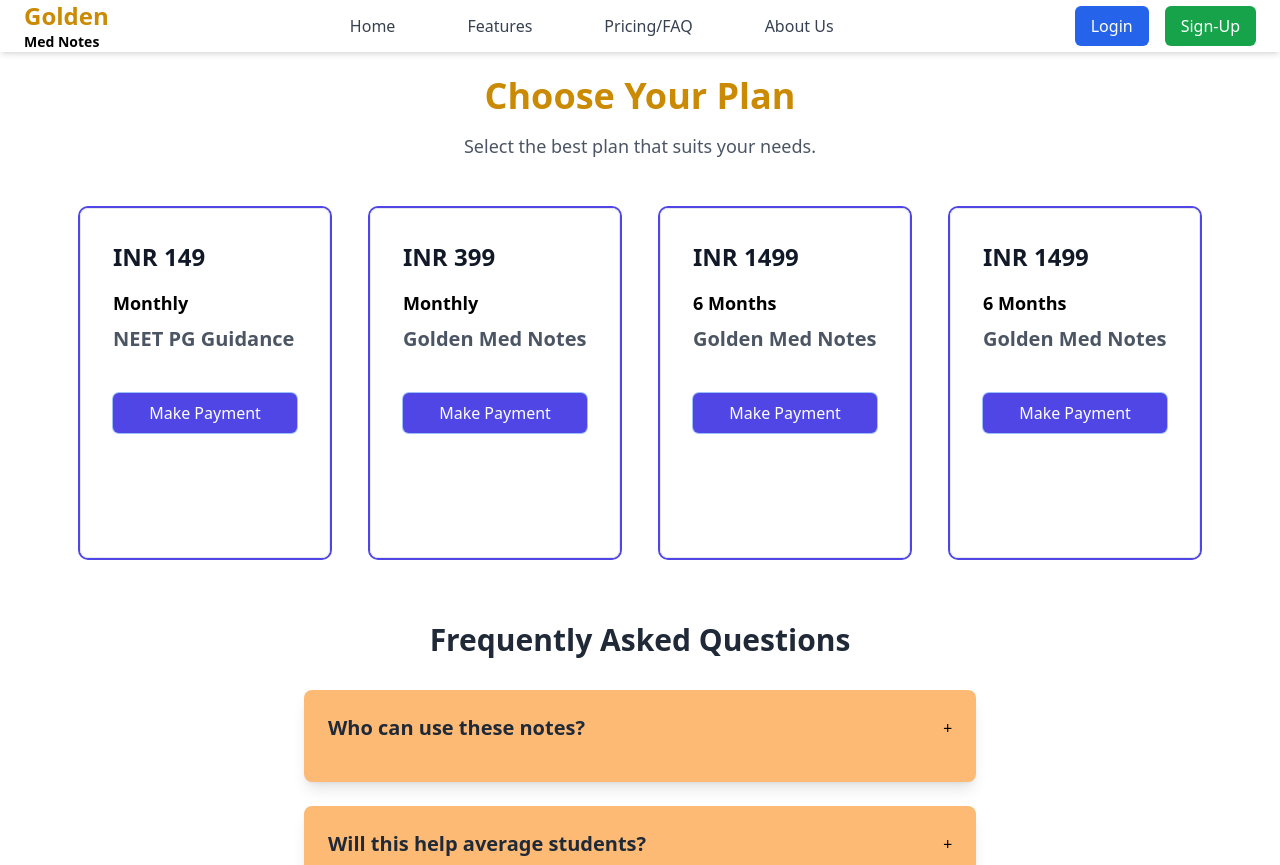
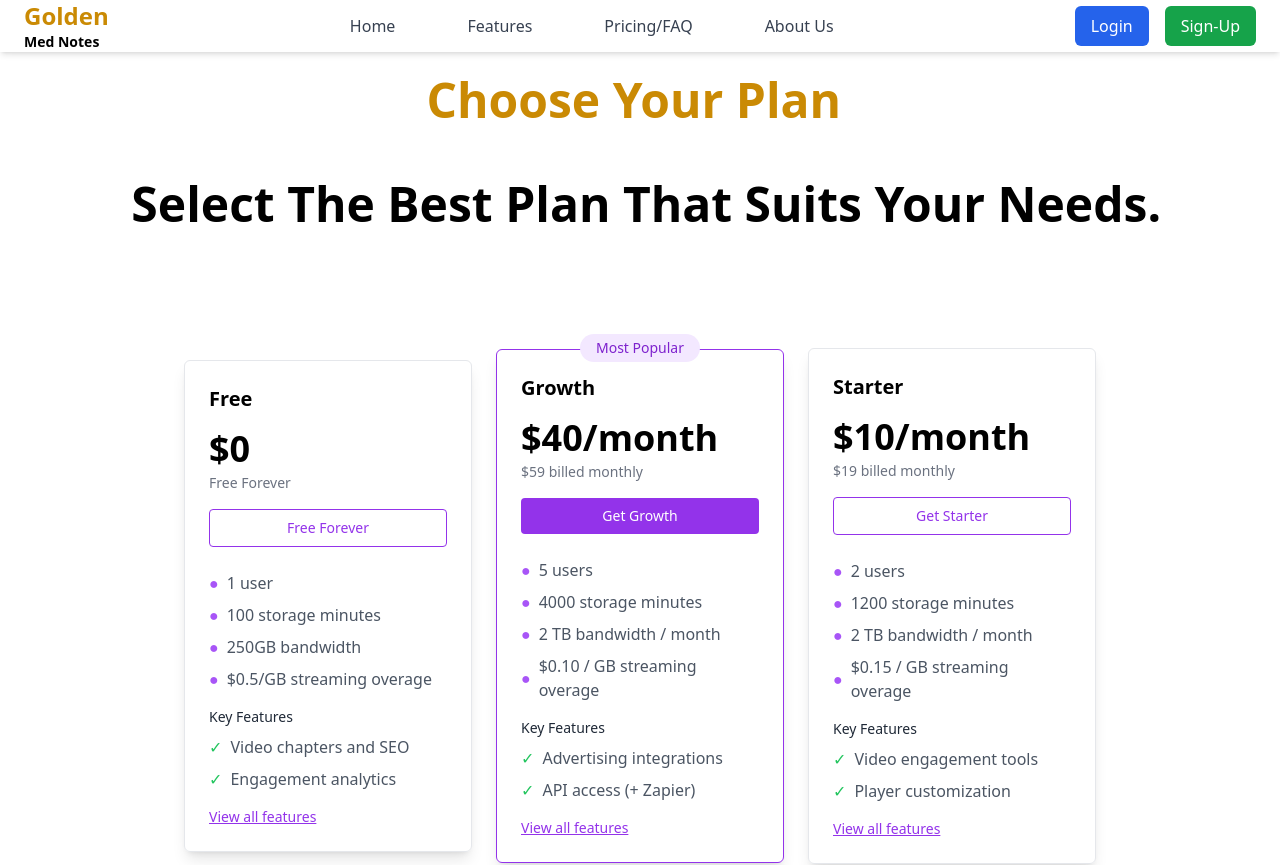
Before and after one commit to shubham15mamgain/golden_frontend, a React (Vite) app: page /pricing in a window 1280 px wide. Shown: the top 865 px of the page. Built offline with nearby package versions, Linux system fonts and the light colour scheme.

Commit message:
pricing features

```diff
--- a/package.json
+++ b/package.json
@@ -21,6 +21,8 @@
     "react": "^18.3.1",
     "react-dom": "^18.3.1",
     "react-hook-form": "^7.53.2",
+    "react-icon": "^1.0.0",
+    "react-icons": "^5.3.0",
     "react-modal": "^3.16.1",
     "react-router-dom": "^7.0.1",
     "react-slick": "^0.30.2",
--- a/src/pages/AboutUs.jsx
+++ b/src/pages/AboutUs.jsx
@@ -24,7 +24,7 @@
             as="p"
             letterAnime={true}
             text="Welcome to Golden Med Notes, your trusted partner in mastering medical concepts efficiently and effectively. We understand the challenges of navigating complex medical knowledge, and we’re here to simplify your learning journey with expertly crafted resources that save time while maximizing retention."
-            classname="text-xl w-3/5 mx-auto leading-5"
+            classname="text-xl w-3/5 mx-auto leading-8 lowercase"
             variants={{
               hidden: { filter: "blur(4px)", opacity: 0, y: 20 },
               visible: {
@@ -72,7 +72,7 @@
             direction="left"
             letterAnime={true}
             text=" To be the premier resource for medical students and professionals, fostering a community where learning meets excellence through innovative tools and techniques, including memory-boosting strategies."
-            classname="text-xl w-3/5 leading-5"
+            classname="text-xl w-3/5 leading-8 lowercase"
             variants={{
               hidden: { filter: "blur(4px)", opacity: 0, y: 20 },
               visible: {
--- a/src/pages/PricingPage.jsx
+++ b/src/pages/PricingPage.jsx
@@ -1,73 +1,163 @@
 /* eslint-disable react/prop-types */
 import { useRef, useState } from "react";
 import gsap from "gsap";
+import TextAnimation from "../components/TextAnimation";
 
 const PricingPage = () => {
-
-    const pricingPlan= [
+  const plans = [
     {
-        "planName": "NEET PG Guidance",
-        "duration": "Monthly",
-        "price": "INR 149",
-        "paymentLink": "/payment-page"
+      title: "Free",
+      price: "$0",
+      description: "Free Forever",
+      features: [
+        "1 user",
+        "100 storage minutes",
+        "250GB bandwidth",
+        "$0.5/GB streaming overage",
+      ],
+      keyFeatures: ["Video chapters and SEO", "Engagement analytics"],
+      button: "Free Forever",
+      highlight: false,
     },
     {
-        "planName": "Golden Med Notes",
-        "duration": "Monthly",
-        "price": "INR 399",
-        "paymentLink": "/golden-med-notes-payment"
+      title: "Growth",
+      price: "$40/month",
+      description: "$59 billed monthly",
+      features: [
+        "5 users",
+        "4000 storage minutes",
+        "2 TB bandwidth / month",
+        "$0.10 / GB streaming overage",
+      ],
+      keyFeatures: ["Advertising integrations", "API access (+ Zapier)"],
+      button: "Get Growth",
+      highlight: true,
     },
     {
-        "planName": "Golden Med Notes",
-        "duration": "6 Months",
-        "price": "INR 1499",
-        "paymentLink": "/golden-med-notes-payment"
+      title: "Starter",
+      price: "$10/month",
+      description: "$19 billed monthly",
+      features: [
+        "2 users",
+        "1200 storage minutes",
+        "2 TB bandwidth / month",
+        "$0.15 / GB streaming overage",
+      ],
+      keyFeatures: ["Video engagement tools", "Player customization"],
+      button: "Get Starter",
+      highlight: false,
+    },
+  ];
+
+  const faqData = [
+    {
+      question: "Who can use these notes?",
+      answer: "Ideal for all NEET PG aspirants, from beginners to advanced.",
     },
     {
-        "planName": "Golden Med Notes",
-        "duration": "6 Months",
-        "price": "INR 1499",
-        "paymentLink": "/golden-med-notes-payment"
-      }
-    ]
+      question: "Will this help average students?",
+      answer: "Yes! Designed for clarity and easy recall.",
+    },
+    {
+      question: "How to use these notes?",
+      answer: "Use for building understanding and quick revisions.",
+    },
+    {
+      question: "Why are these notes unique?",
+      answer:
+        "Save time, study less, and achieve better results with efficient, focused preparation.",
+    },
+  ];
 
   return (
     <div className="max-w-7xl mx-auto p-6">
+      {/* Header Section */}
       <header className="text-center mb-12">
-        <h1 className="text-4xl font-bold text-yellow-600">Choose Your Plan</h1>
+        <h1 className="text-4xl font-bold text-yellow-600"></h1>
+        <TextAnimation
+            text="Choose Your Plan"
+            variants={{
+              hidden: { filter: "blur(10px)", opacity: 0, y: 20 },
+              visible: {
+                filter: "blur(0px)",
+                opacity: 1,
+                y: 0,
+                transition: { ease: "linear" },
+              },
+            }}
+            classname="text-4xl sm:text-5xl font-extrabold capitalize mb-10 text-yellow-600"
+          />
         <p className="text-lg text-gray-600 mt-4">
-          Select the best plan that suits your needs.
+        <TextAnimation
+            text="  Select the best plan that suits your needs."
+            variants={{
+              hidden: { filter: "blur(10px)", opacity: 0, y: 20 },
+              visible: {
+                filter: "blur(0px)",
+                opacity: 1,
+                y: 0,
+                transition: { ease: "linear" },
+              },
+            }}
+            classname="text-4xl sm:text-5xl font-extrabold capitalize mb-10"
+          />
+
         </p>
       </header>
 
-
-      <div className="flex gap-10  justify-center mx-auto ">
-  {pricingPlan.map((item, i) => (
-    <div key={i} className="flex  flex-col md:flex-row gap-10 items-center ">
-      <div className="border rounded-lg ring-2 ring-[#4F46E5] p-8 w-[250px] h-[350px] ">
-      <div className="text-2xl font-bold text-[#111827] mb-4">{item.price}</div>        <div className="text-lg font-semibold mb-2">{item.duration}</div>
-        <div className="text-xl font-bold text-[#4B5563] mb-2">{item.planName}</div>
-
-        <div className="ring-1 bg-[#4F46E5] mt-10 text-center rounded-md px-2 py-2">
+      {/* Pricing Plans Section */}
+      <div className="flex flex-col md:flex-row justify-center items-center gap-6 p-8">
+        {plans.map((plan, index) => (
+          <div
+            key={index}
+            className={`relative flex flex-col border rounded-md shadow-lg p-6 w-72 ${
+              plan.highlight ? "border-purple-600" : "border-gray-200"
+            }`}
+          >
+            {/* Highlight Badge */}
+            {plan.highlight && (
+              <div className="absolute -top-4 left-1/2 transform -translate-x-1/2 bg-purple-100 text-purple-700 px-4 py-1 text-sm rounded-full">
+                Most Popular
+              </div>
+            )}
+            <h3 className="text-xl font-semibold">{plan.title}</h3>
+            <p className="text-4xl font-bold mt-4">{plan.price}</p>
+            <p className="text-sm text-gray-500 mt-1">{plan.description}</p>
+            <button
+              className={`mt-4 px-4 py-2 text-sm font-medium rounded ${
+                plan.highlight
+                  ? "bg-purple-600 text-white"
+                  : "border border-purple-600 text-purple-600"
+              }`}
+            >
+              {plan.button}
+            </button>
+            <ul className="mt-6 space-y-2 text-gray-600">
+              {plan.features.map((feature, i) => (
+                <li key={i} className="flex items-center gap-2">
+                  <span className="text-purple-500">●</span> {feature}
+                </li>
+              ))}
+            </ul>
+            <p className="text-sm text-gray-800 mt-4 font-medium">Key Features</p>
+            <ul className="mt-2 space-y-2 text-gray-600">
+              {plan.keyFeatures.map((keyFeature, i) => (
+                <li key={i} className="flex items-center gap-2">
+                  <span className="text-green-500">✓</span> {keyFeature}
+                </li>
+              ))}
+            </ul>
             <a
-            href={item.paymentLink}
-            className="text-white text-center hover:underline"
-            target="_blank"
-            rel="noopener noreferrer"
+              href="#"
+              className="text-sm text-purple-600 underline mt-4 block"
             >
-            Make Payment
+              View all features
             </a>
-        </div>
-      </div>
           </div>
         ))}
       </div>
 
-
-
-
-
-
+      {/* FAQ Section */}
       <section className="mt-16">
         <h2 className="text-3xl font-semibold text-gray-800 text-center mb-8">
           Frequently Asked Questions
@@ -106,14 +196,14 @@
 
   return (
     <div
-      className="bg-orange-300 p-6 shadow-lg rounded-lg transition duration-300"
+      className="bg-white p-6 shadow-lg rounded-lg transition duration-300 "
       onClick={toggleFAQ}
     >
       <div className="flex justify-between items-center cursor-pointer">
         <h3 className="text-xl font-semibold text-gray-800">{question}</h3>
         <span
           className={`transform transition-transform duration-300 ${
-            isOpen ? "rotate-45" : "rotate-180"
+            isOpen ? "rotate-45" : "rotate-0"
           }`}
         >
           +
@@ -130,24 +220,4 @@
   );
 };
 
-const faqData = [
-  {
-    question: "Who can use these notes?",
-    answer: "Ideal for all NEET PG aspirants, from beginners to advanced.",
-  },
-  {
-    question: "Will this help average students?",
-    answer: "Yes! Designed for clarity and easy recall.",
-  },
-  {
-    question: "How to use these notes?",
-    answer: "Use for building understanding and quick revisions.",
-  },
-  {
-    question: "Why are these notes unique?",
-    answer:
-      "Save time, study less, and achieve better results with efficient, focused preparation.",
-  },
-];
-
 export default PricingPage;
--- a/src/pages/PricingPlan.jsx
+++ b/src/pages/PricingPlan.jsx
@@ -1,65 +1,82 @@
 import React from "react";
 
-const PricingPlans = () => {
+const Pricingplans = () => {
   const plans = [
     {
-      id: 1,
-      name: "Basic Plan",
-      logo: "🌟",
-      price: "$10/month",
-      features: ["Feature 1", "Feature 2", "Feature 3"],
+      title: "Free",
+      price: "$0",
+      description: "Free Forever",
+      features: ["1 user", "100 storage minutes", "250GB bandwidth", "$0.5/GB streaming overage"],
+      keyFeatures: ["Video chapters and SEO", "Engagement analytics"],
+      button: "Free Forever",
+      highlight: false,
     },
     {
-      id: 2,
-      name: "Pro Plan",
-      logo: "🔥",
-      price: "$20/month",
-      features: ["Feature 1", "Feature 2", "Feature 3", "Feature 4"],
-      highlighted: true,
+      title: "Starter",
+      price: "$10/month",
+      description: "$19 billed monthly",
+      features: ["2 users", "1200 storage minutes", "2 TB bandwidth / month", "$0.15 / GB streaming overage"],
+      keyFeatures: ["Video engagement tools", "Player customization"],
+      button: "Get Starter",
+      highlight: false,
     },
     {
-      id: 3,
-      name: "Enterprise Plan",
-      logo: "💼",
-      price: "$30/month",
-      features: [
-        "Feature 1",
-        "Feature 2",
-        "Feature 3",
-        "Feature 4",
-        "Feature 5",
-      ],
+      title: "Growth",
+      price: "$40/month",
+      description: "$59 billed monthly",
+      features: ["5 users", "4000 storage minutes", "2 TB bandwidth / month", "$0.10 / GB streaming overage"],
+      keyFeatures: ["Advertising integrations", "API access (+ Zapier)"],
+      button: "Get Growth",
+      highlight: true,
     },
   ];
 
   return (
-    <div className="flex flex-col md:flex-row justify-center items-center gap-6 p-6">
-      {plans.map((plan) => (
+    <div className="flex flex-col md:flex-row justify-center items-center gap-6 p-8">
+      {plans.map((plan, index) => (
         <div
-          key={plan.id}
-          className={`flex flex-col items-center bg-white shadow-lg border rounded-lg p-6 w-full md:w-1/3 ${
-            plan.highlighted
-              ? "border-orange-500 transform translate-y-[-10px] scale-105"
-              : ""
-          } transition-transform`}
+          key={index}
+          className={`flex flex-col border rounded-lg shadow-lg p-6 w-72 ${
+            plan.highlight ? "border-purple-600" : "border-gray-200"
+          }`}
         >
-          <div className="text-4xl mb-4">{plan.logo}</div>
-          <h3 className="text-xl font-bold text-gray-800 mb-4">{plan.name}</h3>
-          <div className="mb-4">
-            {plan.features.map((feature, index) => (
-              <p key={index} className="flex items-center text-gray-600 mb-2">
-                <span className="text-green-500 mr-2">✔</span>
-                {feature}
-              </p>
+          {plan.highlight && (
+            <div className="absolute -top-3 left-1/2 transform -translate-x-1/2 bg-purple-100 text-purple-700 px-4 py-1 text-sm rounded-full">
+              Most Popular
+            </div>
+          )}
+          <h3 className="text-xl font-semibold">{plan.title}</h3>
+          <p className="text-4xl font-bold mt-4">{plan.price}</p>
+          <p className="text-sm text-gray-500 mt-1">{plan.description}</p>
+          <button
+            className={`mt-4 px-4 py-2 text-sm font-medium rounded ${
+              plan.highlight ? "bg-purple-600 text-white" : "border border-purple-600 text-purple-600"
+            }`}
+          >
+            {plan.button}
+          </button>
+          <ul className="mt-6 space-y-2 text-gray-600">
+            {plan.features.map((feature, i) => (
+              <li key={i} className="flex items-center gap-2">
+                <span className="text-purple-500">●</span> {feature}
+              </li>
             ))}
-          </div>
-          <div className="text-lg font-semibold text-gray-700">
-            {plan.price}
-          </div>
+          </ul>
+          <p className="text-sm text-gray-800 mt-4 font-medium">Key features</p>
+          <ul className="mt-2 space-y-2 text-gray-600">
+            {plan.keyFeatures.map((keyFeature, i) => (
+              <li key={i} className="flex items-center gap-2">
+                <span className="text-green-500">✓</span> {keyFeature}
+              </li>
+            ))}
+          </ul>
+          <a href="#" className="text-sm text-purple-600 underline mt-4 block">
+            View all features
+          </a>
         </div>
       ))}
     </div>
   );
 };
 
-export default PricingPlans;
+export default Pricingplans;
```
Also changed, not shown: src/pages/featurePage.jsx (+21 -11 lines), 1 other file (tests, documents, lock files or other folders). Lines whose indentation alone changed are shown as unchanged.
